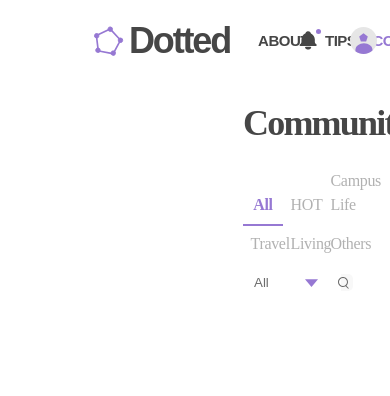
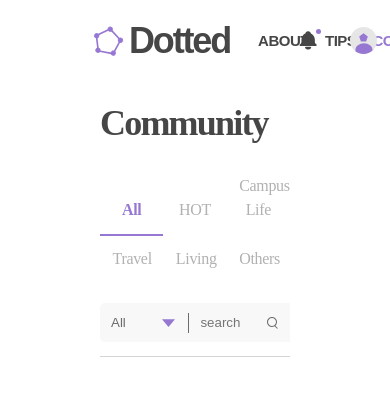
Before and after one commit to shu07002/Dotted-frontend, a React (Vite) app: page /community in a window 390 px wide. Shown: the top 396 px of the page. Built offline with nearby package versions, Linux system fonts and the light colour scheme.

Commit message:
style: 태그, 서치바 반응형 수정

```diff
--- a/src/components/CommunityPage/TagList.tsx
+++ b/src/components/CommunityPage/TagList.tsx
@@ -42,7 +42,17 @@ const TagListContainer = styled.ul`
   display: flex;
   align-items: end;
 
-  @media (max-width: 1200px) {
+  @media (max-width: 1205px) {
+    display: grid;
+    grid-template-columns: repeat(3, minmax(4rem, 1fr));
+  }
+
+  @media (max-width: 1125px) {
+    display: flex;
+    align-items: end;
+  }
+
+  @media (max-width: 786px) {
     display: grid;
     grid-template-columns: repeat(3, minmax(4rem, 1fr));
   }
@@ -56,6 +66,7 @@ const Tag = styled.li<{ $selected: boolean }>`
   cursor: pointer;
 
   padding: 0.75rem;
+  margin: 0.5rem;
   border-radius: 20px;
 
   color: ${({ theme }) => theme.colors.gray400};
--- a/src/pages/tips/CommunityPage.tsx
+++ b/src/pages/tips/CommunityPage.tsx
@@ -44,6 +44,10 @@ const CommunityPageContainer = styled.div`
   display: flex;
   flex-direction: column;
   align-items: center;
+
+  @media (max-width: 1024px) {
+    padding: 0 10rem;
+  }
 `;
 
 const Wrapper = styled.div`
@@ -64,12 +68,16 @@ const Title = styled.div`
 const TagAndSearch = styled.div`
   display: flex;
   justify-content: space-between;
-  align-items: center;
+  align-items: end;
   margin-top: 2rem;
   border-bottom: 1px solid ${({ theme }) => theme.colors.gray300};
 
-  @media (max-width: 1080px) {
-    display: block;
+  @media (max-width: 1125px) {
+    flex-direction: column;
+    align-items: normal;
+    > ul:first-child {
+      margin-bottom: 2rem;
+    }
   }
 `;
 
```
